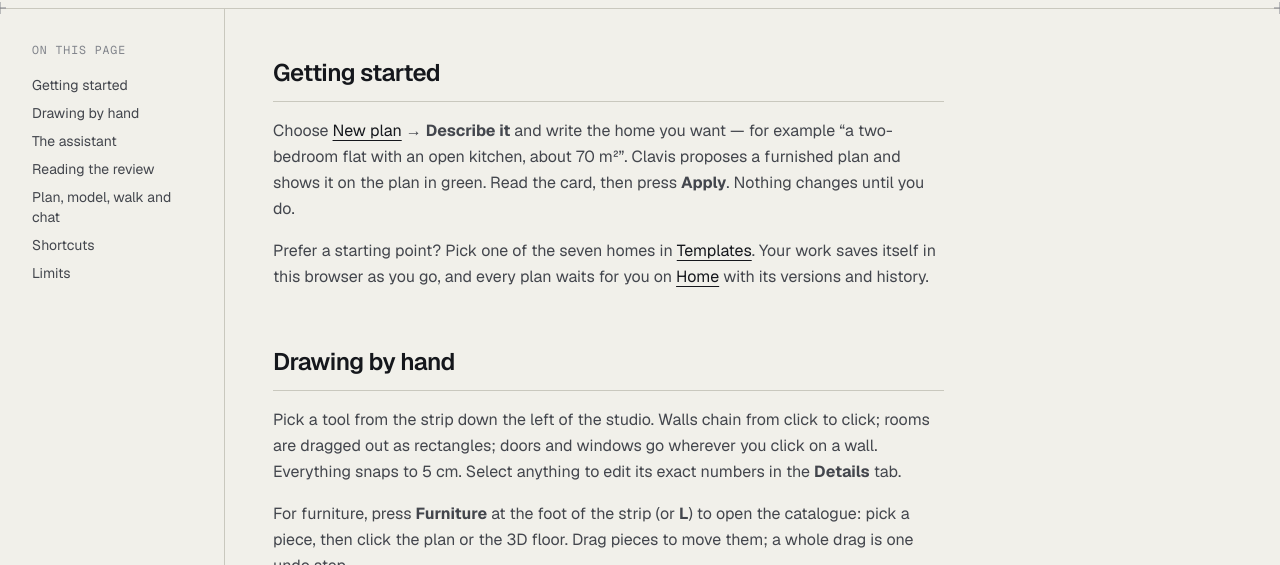
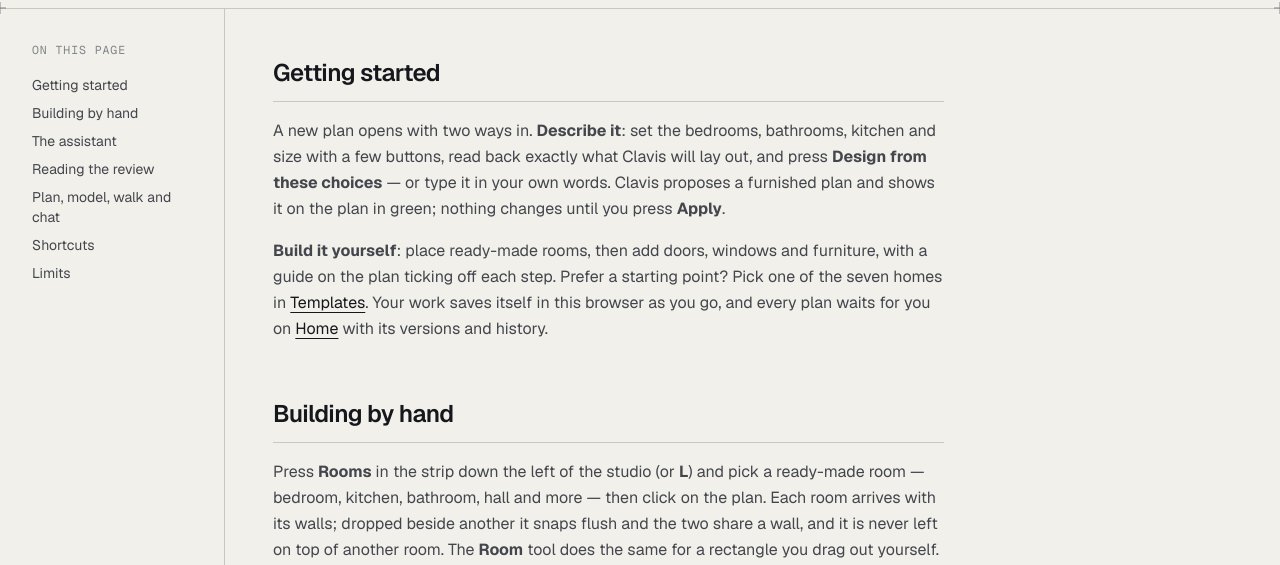
Before and after one commit to Shashank-U-04/Clavis, a Next.js app: page /docs in a window 1280 px wide. Shown: the part 387-952 px from the top of the page. Built offline with nearby package versions, Linux system fonts and the light colour scheme; no server answers.

Commit message:
Site: explain both ways in — the brief builder and building by hand

```diff
--- a/src/app/(marketing)/docs/page.tsx
+++ b/src/app/(marketing)/docs/page.tsx
@@ -10,7 +10,7 @@ export const metadata: Metadata = {
 
 const TOC = [
   ["start", "Getting started"],
-  ["drawing", "Drawing by hand"],
+  ["drawing", "Building by hand"],
   ["assistant", "The assistant"],
   ["review", "Reading the review"],
   ["views", "Plan, model, walk and chat"],
@@ -21,7 +21,7 @@ const TOC = [
 const SHORTCUTS = [
   ["1 / 2 / 3 / 4", "Show or hide the 2D plan, the 3D model, the walk and the chat"],
   ["0", "Plan, model and chat together; double-click a button to show one alone"],
-  ["L", "Open or close the furniture drawer"],
+  ["L", "Open or close the library (rooms and furniture)"],
   ["V", "Select"],
   ["W", "Draw walls (click to chain, Esc to stop)"],
   ["M", "Draw a room (drag a rectangle)"],
@@ -72,10 +72,10 @@ export default function DocsPage() {
             <section className="space-y-4">
               <H id="start">Getting started</H>
               <p>
-                Choose <Link href="/new" className="text-ink underline underline-offset-4 hover:text-marker">New plan</Link> → <b>Describe it</b> and write the home you want — for example “a two-bedroom flat with an open kitchen, about 70 m²”. Clavis proposes a furnished plan and shows it on the plan in green. Read the card, then press <b>Apply</b>. Nothing changes until you do.
+                A new plan opens with two ways in. <b>Describe it</b>: set the bedrooms, bathrooms, kitchen and size with a few buttons, read back exactly what Clavis will lay out, and press <b>Design from these choices</b> — or type it in your own words. Clavis proposes a furnished plan and shows it on the plan in green; nothing changes until you press <b>Apply</b>.
               </p>
               <p>
-                Prefer a starting point? Pick one of the seven homes in{" "}
+                <b>Build it yourself</b>: place ready-made rooms, then add doors, windows and furniture, with a guide on the plan ticking off each step. Prefer a starting point? Pick one of the seven homes in{" "}
                 <Link href="/templates" className="text-ink underline underline-offset-4 hover:text-marker">
                   Templates
                 </Link>
@@ -87,9 +87,9 @@ export default function DocsPage() {
               </p>
             </section>
             <section className="space-y-4">
-              <H id="drawing">Drawing by hand</H>
-              <p>Pick a tool from the strip down the left of the studio. Walls chain from click to click; rooms are dragged out as rectangles; doors and windows go wherever you click on a wall. Everything snaps to 5 cm. Select anything to edit its exact numbers in the <b>Details</b> tab.</p>
-              <p>For furniture, press <b>Furniture</b> at the foot of the strip (or <b>L</b>) to open the catalogue: pick a piece, then click the plan or the 3D floor. Drag pieces to move them; a whole drag is one undo step.</p>
+              <H id="drawing">Building by hand</H>
+              <p>Press <b>Rooms</b> in the strip down the left of the studio (or <b>L</b>) and pick a ready-made room — bedroom, kitchen, bathroom, hall and more — then click on the plan. Each room arrives with its walls; dropped beside another it snaps flush and the two share a wall, and it is never left on top of another room. The <b>Room</b> tool does the same for a rectangle you drag out yourself.</p>
+              <p>Then use <b>Door</b> and <b>Window</b> and click on walls. Press <b>Furniture</b> for the catalogue — pick a piece, then click the plan or the 3D floor — or let the guide's <b>Furnish rooms</b> fill every empty room, keeping only pieces the validator accepts. The <b>Guide</b> button shows the steps and ticks them off. Everything snaps to 5 cm; select anything to edit its exact numbers in the <b>Details</b> tab, and drag pieces to move them (a whole drag is one undo step).</p>
             </section>
             <section className="space-y-4">
               <H id="views">Plan, model, walk and chat</H>
--- a/src/app/(marketing)/page.tsx
+++ b/src/app/(marketing)/page.tsx
@@ -45,7 +45,7 @@ function buildSteps(model: ReturnType<typeof sunsetLoftModel>, overall: string[]
 const CAPABILITIES = [
   { icon: Sparkles, title: "Design by describing", text: "Bedrooms, bathrooms, a study, an open kitchen, a target area: one sentence becomes a furnished plan.", href: "/features/ai-design" },
   { icon: ScanSearch, title: "A validator on every change", text: "Walls, openings, furniture clearances, daylight, escape windows and the route to every room.", href: "/features/validation" },
-  { icon: Compass, title: "Edit in words or by hand", text: "Add a bedroom, make the kitchen bigger, move the sofa — or draw walls, doors and windows yourself.", href: "/features/ai-design" },
+  { icon: Compass, title: "Edit in words or by hand", text: "Add a bedroom, make the kitchen bigger, move the sofa — or build it yourself from ready-made rooms that bring their walls.", href: "/features/ai-design" },
   { icon: Box, title: "Plan and 3D side by side", text: "The 3D model follows every edit. Orbit around it or look straight down like a plan.", href: "/features/3d" },
   { icon: Footprints, title: "Walk through it", text: "Step in at the front door at eye height. Walls stop you; doorways let you through.", href: "/features/3d" },
   { icon: FileDown, title: "Keep and share", text: "Projects save as you work. Export a printable plan, the design file or a 3D model.", href: "/features/projects" },
```
Also changed, not shown: 1 other file (tests, documents, lock files or other folders).
